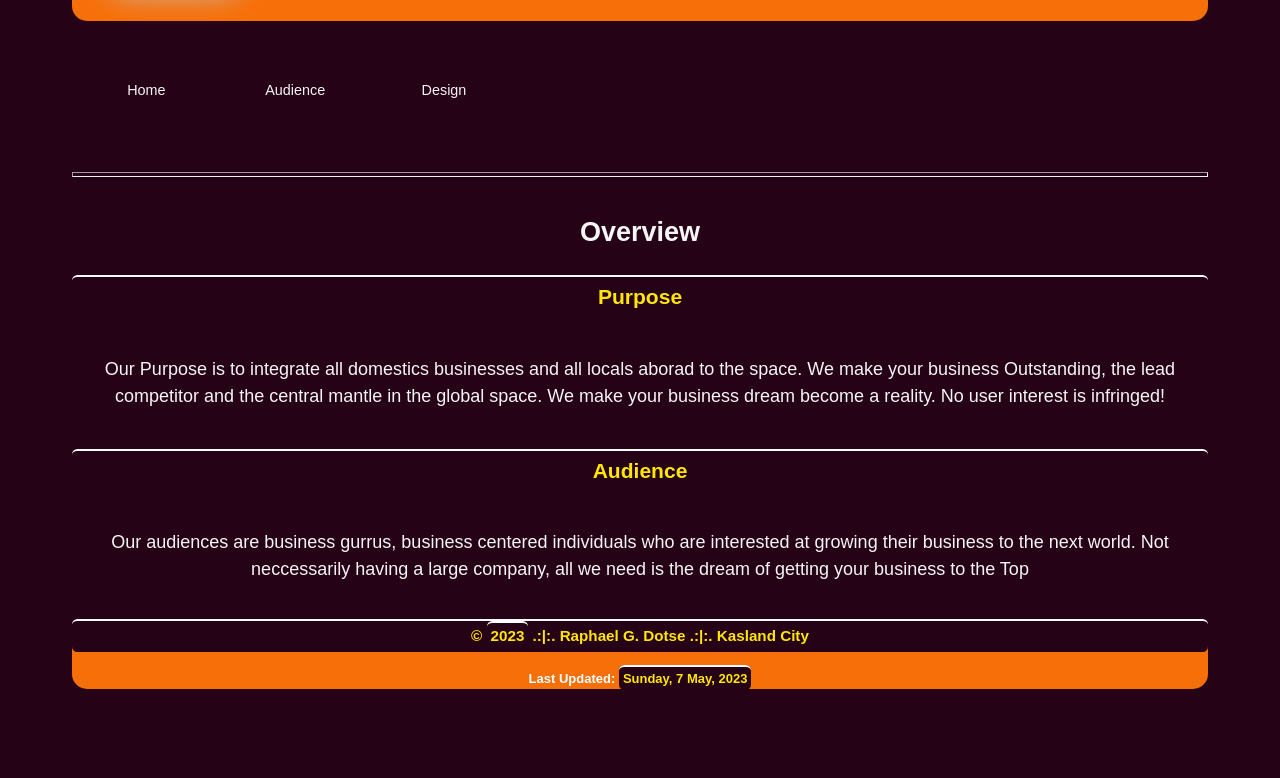
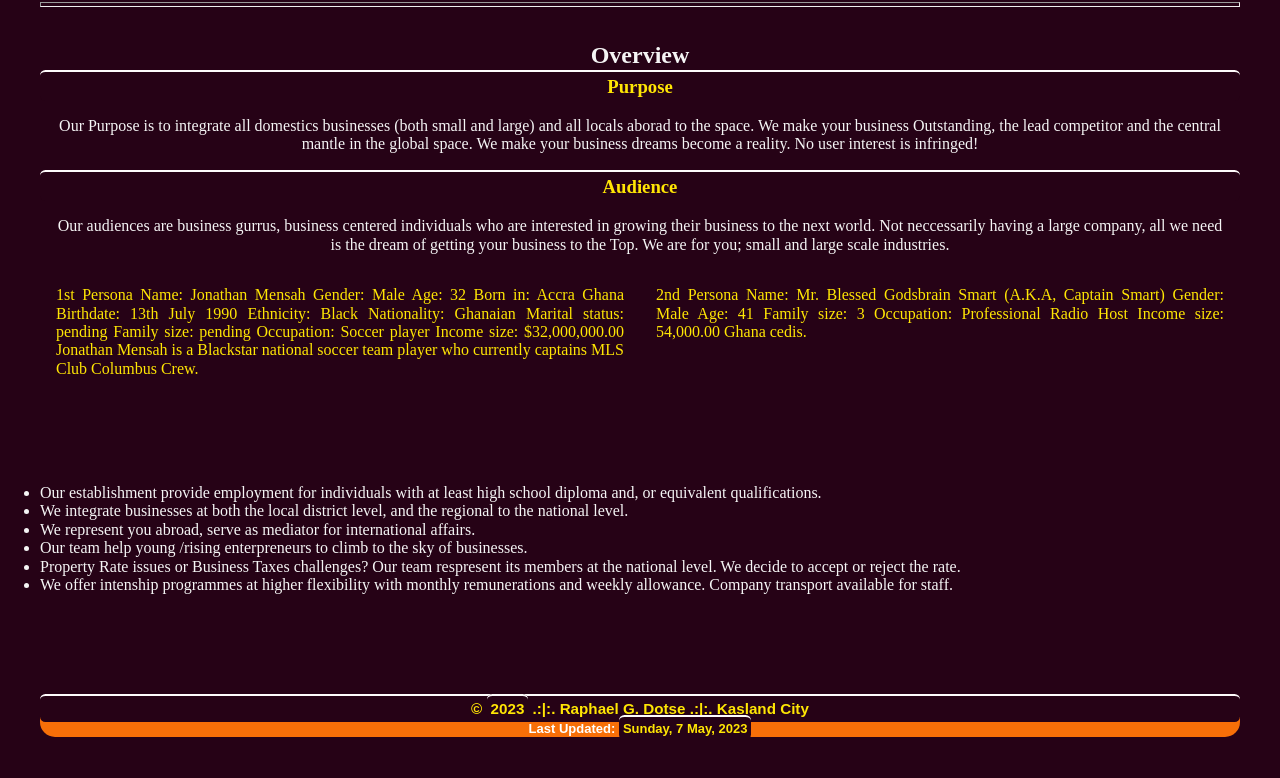
Before and after one commit to nuturethemyoungwell/wdd230, a plain HTML site: page lesson3/target-audience.html in a window 1280 px wide. Shown: the part 209-987 px from the top of the page. After the commit the page ends 949 px from the top, so only its background shows below. Drawn offline with nearby package versions, Linux system fonts and the light colour scheme; files that its build step writes are made by us from their sources; a web font is replaced by a local one.

Commit message:
added persona

```diff
--- /dev/null
+++ b/lesson3/style/phone.css
@@ -0,0 +1,4 @@
+img {
+    max-width: 100%;
+    display: block;
+  }
--- a/lesson3/style/site-plan.css
+++ b/lesson3/style/site-plan.css
@@ -1,12 +1,14 @@
+* {
+	margin: 0;
+	padding: 0;
+	box-sizing: border-box;
+}
+
 body {
   max-width: 1200px;
   margin: 0 auto;
-  padding: 4em;
   text-align: center;
   background-color: rgb(38, 2, 22);
-  font-family: Arial, Helvetica, sans-serif;
-  font-size: 18px;
-  line-height: 1.5;
   color: whitesmoke;
 }
 .img {
@@ -22,25 +24,35 @@ body {
 .brand {
     display: block;
     margin: 0 auto;
+    margin-bottom: 90px;
 }
 
-h1, h2, h3, h4, h5, h6 {
-  font-family: var(--heading-font);
-  color: var(--headline-color-on-white);
-}
+
 h2 {
   text-align: center;
+}
+
+.h4 {
+    margin: auto;
+    padding: 15px;
+    border-radius: 10px;
 }
 hr {
   height: 3px;
   margin: 35px 0;
   background: var(--accent1-color);
 }
+.list {
+    text-align: justify;
+    margin-top: 100px;
+}
+
 .footer, header {
     display: flex;
     padding: 1em;
     text-align: center;
     background-color: #f76f08;
+    font-family: Tapestry;
     grid-template-columns: 150px auto;
     color: white;
     box-sizing: border-box;
@@ -48,27 +60,35 @@ hr {
     border-top: 2.9px solid #fefcfc;
 
     }
-header > h1, header > h2 {
-  color: var(--headline-color-on-color);
-}
 
 p {
   font-family: var(--paragraph-font);
   color: var(--paragraph-color);
   padding: 1em;
 }
+
 .colors {
   width: 100%;
   min-width: 350px;
-  margin: 30px auto;
+  margin-top: 100px;
   text-align: center;
+  margin-bottom: 100px;
 }
 .colors th {
   background-color: #999;
+
 }
 .colors td{
     width: 25%;
     height: 3em;
+}
+
+.typography {
+    margin-bottom: 100px;
+}
+
+.color-palette {
+    margin-top: 100px;
 }
 
 .primary {
@@ -78,10 +98,10 @@ p {
   background-color: #f76f08;
 }
 .accent1 {
-  background-color: var(--accent1-color);
+  background-color: #ffffff;
 }
 .accent2{
-  background-color: var(--accent2-color);
+  background-color: #000080;
 }
 
 p.colored {
@@ -89,46 +109,30 @@ p.colored {
   color: var(--paragraph-color-on-color);
 }
 
-nav {
-    background-color: rgb(38, 2, 22);
-    line-height: 3em;
-    text-align: center;
-    font-size: 1.2em;
-    display: flex;
-    align-items: center;
-    list-style-type: none;
-    text-align: center;
-
+/* Style the navigation menu */
+.navbar {
+    width: 100%;
+    overflow: auto;
   }
 
-nav a {
-	display: block;
-	color: #fff;
-	text-align: center;
-	padding: 15px;
+  /* Navigation links */
+  .navbar a {
+    float: left;
+    padding: 1.2px;
+    color: white;
     text-decoration: none;
-	font-size: 0.9rem;
+    font-size: 17px;
+    width: 33.33%; /* Four equal-width links. If you have two links, use 50%, and 33.33% for three links, etc.. */
+    text-align: center; /* If you want the text to be centered */
+    overflow: hidden;
+    flex-direction: column;
   }
 
-nav a:hover {
-	background-color: #708080;
-	color: yellow;
+  /* Add a background color on mouse-over */
+  .navbar a:hover {
+    background-color: navy;
   }
 
-nav a {
-  padding:1em;
-  min-width: 120px;
-  text-decoration: none;
-
-
-}
-nav a:link, nav a:visited {
-  color: var(--nav-link-color);
-}
-nav a:hover {
-  color: var(--nav-hover-link-color);
-  background-color: var(--nav-hover-background-color);
-}
 footer {
     background-color:  #f76f08;
     color: white;
@@ -147,3 +151,25 @@ footer {
     padding: .25rem;
     border-top: 2.9px solid #fefcfc;
 }
+.persona {
+    display: grid;
+    grid-template-columns: 1fr 1fr;
+    color: #ffe604;
+    text-align: justify;
+}
+
+.scenerio {
+    margin-top: 90px;
+    margin-bottom: 100px;
+    text-align: justify;
+}
+
+  /* Add responsiveness - on screens less than 500px, make the navigation links appear on top of each other, instead of next to each other */
+  @media screen and (max-width: 500px) {
+    .navbar a {
+      float: none;
+      display: block;
+      width: 100%;
+      text-align: left; /* If you want the text to be left-aligned on small screens */
+    }
+}
--- a/lesson3/target-audience.html
+++ b/lesson3/target-audience.html
@@ -3,9 +3,9 @@
   <head>
     <meta charset="utf-8">
     <link rel="stylesheet" href="https://fonts.googleapis.com/css2?family=Roboto&family=Tapestry&display=swap">
-    <link rel="stylesheet" href="https://cdnjs.cloudflare.com/ajax/libs/normalize/8.0.1/normalize.min.css">
+    <link rel="stylesheet" href="../wk 1/lesson2/ https://cdnjs.cloudflare.com/ajax/libs/normalize/8.0.1/normalize.min.css">
     <link rel="stylesheet" href="style/site-plan.css">
-    <link rel="stylesheet" href="style/medium.css">
+    <link rel="stylesheet" href="../wk 1/style/medium.css">
     <title>Site Plan</title>
   </head>
   <body>
@@ -18,7 +18,7 @@
         <!--my nav elements-->
     </h2>
 </h3>
-     <nav>
+     <nav class="navbar">
     <a href="site-plan.html">Home</a>
     <a href="target-audience.html">Audience</a>
     <a href="design.html">Design</a>
@@ -30,13 +30,51 @@
       <hr>
       <h2>Overview</h2>
       <h3>Purpose</h3>
-      <p>Our Purpose is to integrate all domestics businesses and all locals aborad to the space. We make your business Outstanding, the lead competitor and the central mantle
-        in the global space. We make your business dream become a reality. No user interest is infringed! </p>  <!--purpose -->
+      <p>Our Purpose is to integrate all domestics businesses (both small and large) and all locals aborad to the space. We make your business Outstanding, the lead competitor and the central mantle
+        in the global space. We make your business dreams become a reality. No user interest is infringed! </p>  <!--purpose -->
 
 
       <h3>Audience</h3>
-      <p>Our audiences are business gurrus, business centered individuals who are interested at growing their business to the next world. Not neccessarily having a large company,
-        all we need is the dream of getting your business to the Top</p>  <!-- change this -->
+      <p>Our audiences are business gurrus, business centered individuals who are interested in growing their business to the next world. Not neccessarily having a large company,
+        all we need is the dream of getting your business to the Top. We are for you; small and large scale industries.</p>
+
+        <!--Our personas (two)-->
+        <ul class="persona">
+            <p class="persona_1">
+                1st Persona
+                Name: Jonathan Mensah
+                Gender: Male
+                Age: 32
+                Born in: Accra Ghana
+                Birthdate: 13th July 1990
+                Ethnicity: Black
+                Nationality: Ghanaian
+                Marital status: pending
+                Family size: pending
+                Occupation: Soccer player
+                Income size: $32,000,000.00
+                Jonathan Mensah is a Blackstar national soccer team player who currently captains MLS Club
+                Columbus Crew.</p>
+
+                <p class="persona_2">
+                2nd Persona
+                Name: Mr. Blessed Godsbrain Smart (A.K.A, Captain Smart)
+                Gender: Male
+                Age: 41
+                Family size: 3
+                Occupation: Professional Radio Host
+                Income size: 54,000.00 Ghana cedis. </p>
+        </ul>
+
+        <ul class="scenerio">
+            <li>Our establishment provide employment for individuals with at least high school diploma and, or equivalent qualifications.</li>
+            <li>We integrate businesses at both the local district level, and the regional to the national level.</li>
+            <li>We represent you abroad, serve as mediator for international affairs.</li>
+            <li>Our team help young /rising enterpreneurs to climb to the sky of businesses.</li>
+            <li>Property Rate issues or Business Taxes challenges? Our team respresent its members at the national level. We decide to accept or reject the rate.</li>
+            <li>We offer intenship programmes at higher flexibility with monthly remunerations and weekly allowance. Company transport available for staff.</li>
+        </ul>
+
 
     </main>
 </body>
```
Also changed, not shown: lesson3/design.html (+13 -24 lines), lesson3/scripts/haptics.js (added, +36 -0 lines), lesson3/site-plan.html (+12 -8 lines), wk 1/index.html (+1 -1 lines). Lines whose indentation alone changed are shown as unchanged.
